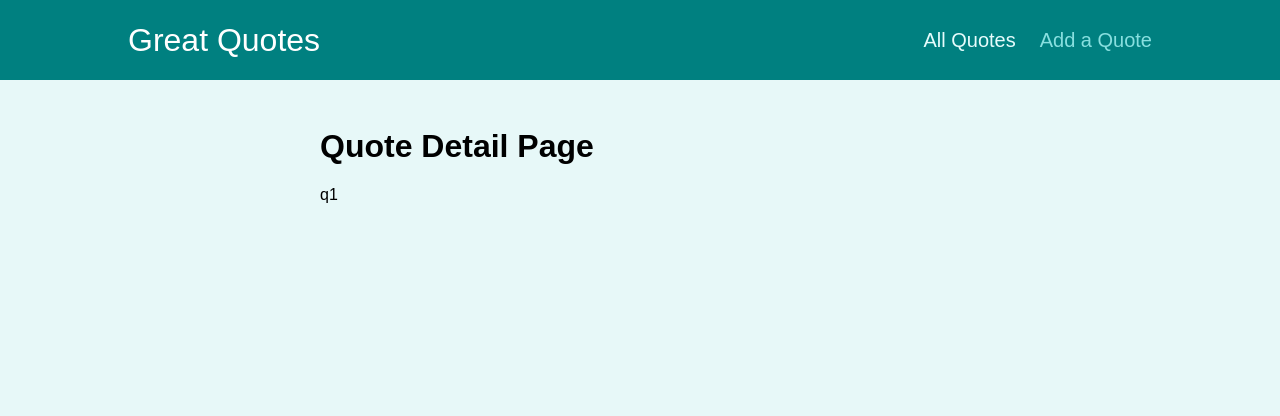
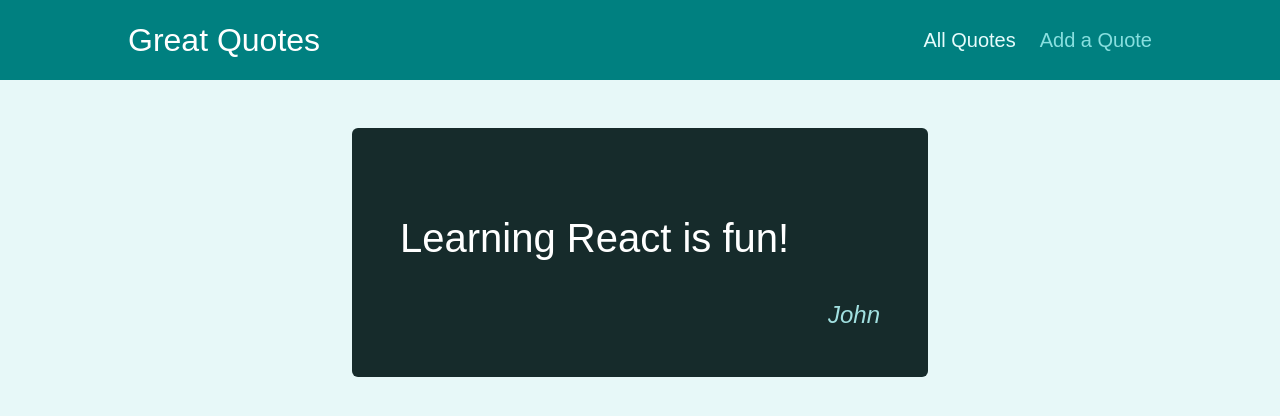
Before and after one commit to kkata/learning-react-complete-guide, a React (Create React App) app: page /quotes/q1 in a window 1280 px wide. Shown: the top 416 px of the page. Built offline with nearby package versions, Linux system fonts and the light colour scheme.

Commit message:
280. Outputting Data on the 'Details' Page

```diff
--- a/src/components/quotes/QuoteItem.js
+++ b/src/components/quotes/QuoteItem.js
@@ -1,4 +1,6 @@
-import classes from './QuoteItem.module.css';
+import { Link } from "react-router-dom";
+
+import classes from "./QuoteItem.module.css";
 
 const QuoteItem = (props) => {
   return (
@@ -9,9 +11,9 @@
         </blockquote>
         <figcaption>{props.author}</figcaption>
       </figure>
-      <a className='btn'>
+      <Link className="btn" to={`/quotes/${props.id}`}>
         View Fullscreen
-      </a>
+      </Link>
     </li>
   );
 };
--- a/src/pages/QuoteDetail.js
+++ b/src/pages/QuoteDetail.js
@@ -1,13 +1,25 @@
 import { useParams, Route } from "react-router-dom";
 
+import HighlightedQuote from "../components/quotes/HighlightedQuote";
 import Comments from "../components/comments/Comments";
+
+const DUMMY_QUOTES = [
+  { id: "q1", author: "John", text: "Learning React is fun!" },
+  { id: "q2", author: "Jane", text: "Learning React is great!" },
+];
 
 const QuoteDetail = () => {
   const params = useParams();
+
+  const quote = DUMMY_QUOTES.find((quote) => quote.id === params.quoteId);
+
+  if (!quote) {
+    return <p>No quote found!</p>;
+  }
+
   return (
     <>
-      <h1>Quote Detail Page</h1>
-      <p>{params.quoteId}</p>
+      <HighlightedQuote text={quote.text} author={quote.author} />
       <Route path={`/quotes/${params.quoteId}/comments`}>
         <Comments />
       </Route>
```
